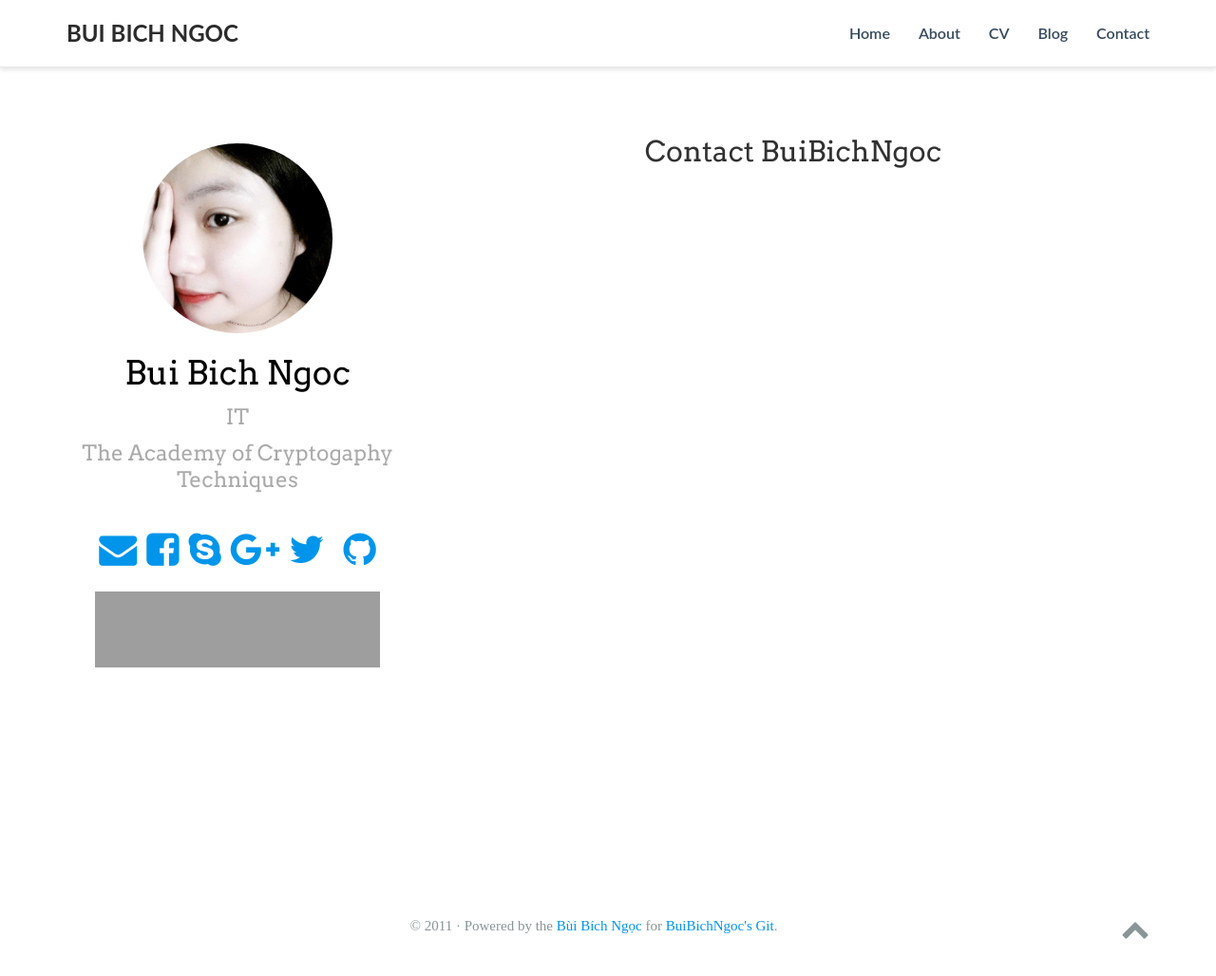
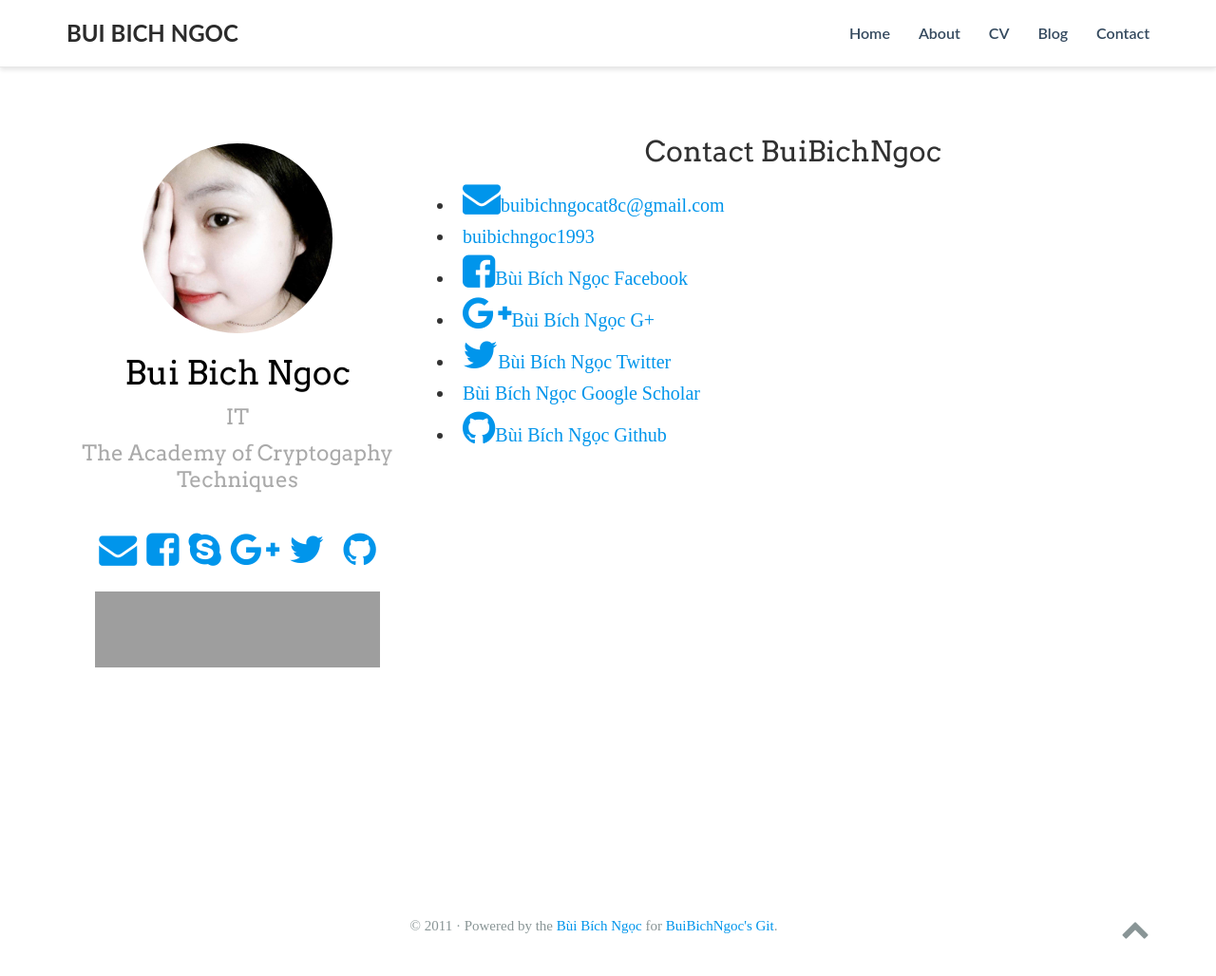
Before and after one commit to buibichngoc/buibichngoc.github.io, a Jekyll site: the page built from contact/index.html, in a window 1280 px wide and 1048 px high. Shown: the top 1028 px of the window at 95% size. Built offline with Jekyll 4.4.1, drawn with Linux system fonts in a browser that asks for light colours; nearby versions of some CDN libraries; a style sheet for code colours, icons or effects is not loaded; grey boxes are pictures that could not be loaded.

Commit message:
Update index.html

```diff
--- a/contact/index.html
+++ b/contact/index.html
@@ -2,4 +2,25 @@
 layout: default
 title: Contact BuiBichNgoc
 ---
-	<h2 style=" text-align: center;">{{ page.title }}</h2>
+<h2 style=" text-align: center;">{{ page.title }}</h2>
+
+<li><a itemprop="sameAs" href="mailto:buibichngocat8c@gmail.com" target="_blank">
+	<i class="fa fa-envelope big-icon" aria-hidden="true"></i>buibichngocat8c@gmail.com</a></li>
+
+<li><a itemprop="sameAs" href="skypeto:buibichngoc1993" target="_blank">
+	<iclass="fa fa-skype fa-2x" aria-hidden="true"></i>buibichngoc1993</a></li>
+
+<li><a itemprop="sameAs" href="http://www.facebook.com/buibichngocth/" target="_blank">
+	<i class="fa fa-facebook-square fa-2x" aria-hidden="true"></i>Bùi Bích Ngọc Facebook</a></li>
+
+<li><a itemprop="sameAs" href="https://plus.google.com/u/0/106055423552676105332" target="_blank">
+	<i class="fa fa-google-plus fa-2x" aria-hidden="true"></i>Bùi Bích Ngọc G+</a></li>
+
+<li><a itemprop="sameAs" href="https://twitter.com/buibichngocth" target="_blank">
+	<i class="fa fa-twitter big-icon" aria-hidden="true"></i>Bùi Bích Ngọc Twitter</a></li>
+
+<li><a itemprop="sameAs" href="https://scholar.google.co.uk/citations?user=K1V8hJ4AAAAJ&hl" target="_blank">
+	<i class="ai ai-google-scholar big-icon" aria-hidden="true"></i>Bùi Bích Ngọc Google Scholar</a></li>
+
+<li><a itemprop="sameAs" href="https://github.com/buibichngoc/" target="_blank">
+	<i class="fa fa-github big-icon" aria-hidden="true"></i>Bùi Bích Ngọc Github</a></li>
```
